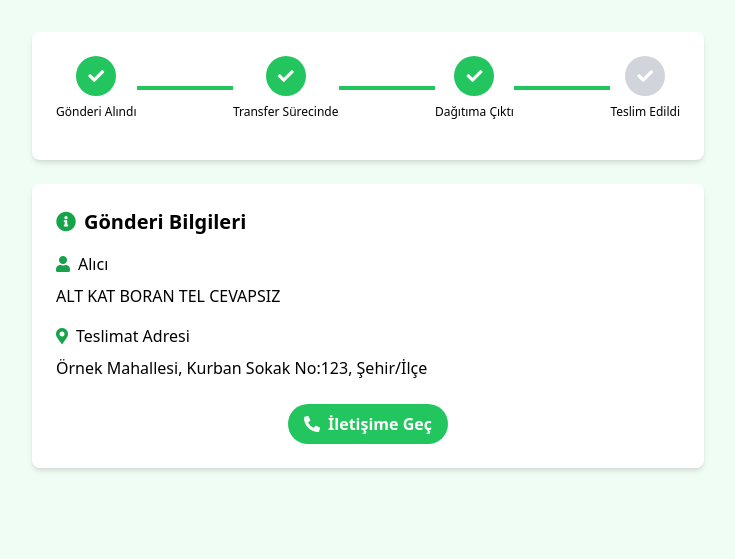
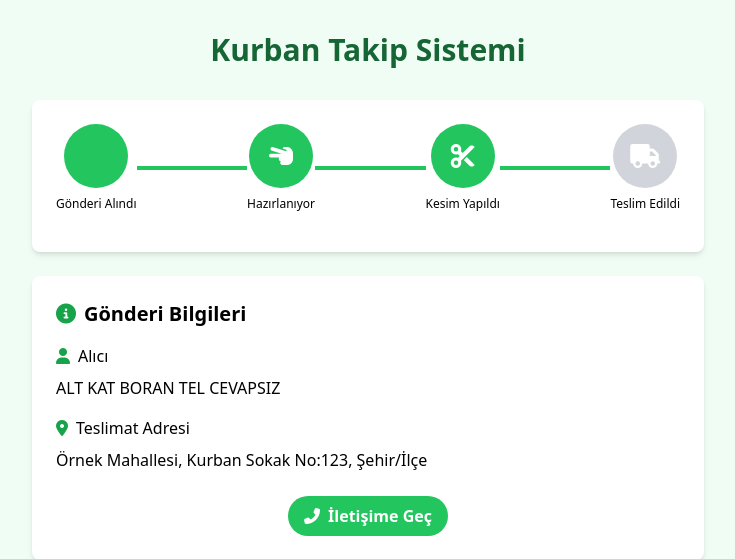
Before and after one commit to afpthedev/KTS, a Flask app: page / in a window 1280 px wide. Shown: the top 559 px of the page, without its empty margins (272-1007 px from the left). Run offline with Flask 3, Linux system fonts and the light colour scheme; some libraries are stand-ins or nearby versions.

Commit message:
Güncellemeler

```diff
--- a/app.py
+++ b/app.py
@@ -6,10 +6,10 @@ app = Flask(__name__)
 def index():
     kurban_durumu = {
         'asamalar': [
-            {'ad': 'Gönderi Alındı', 'tamamlandi': True},
-            {'ad': 'Transfer Sürecinde', 'tamamlandi': True},
-            {'ad': 'Dağıtıma Çıktı', 'tamamlandi': True},
-            {'ad': 'Teslim Edildi', 'tamamlandi': False}
+            {'ad': 'Gönderi Alındı', 'tamamlandi': True, 'icon': 'fa-sheep'},
+            {'ad': 'Hazırlanıyor', 'tamamlandi': True, 'icon': 'fa-hand-scissors'},
+            {'ad': 'Kesim Yapıldı', 'tamamlandi': True, 'icon': 'fa-cut'},
+            {'ad': 'Teslim Edildi', 'tamamlandi': False, 'icon': 'fa-truck'}
         ],
         'alici': 'ALT KAT BORAN TEL CEVAPSIZ',
         'adres': 'Örnek Mahallesi, Kurban Sokak No:123, Şehir/İlçe'
--- a/templates/index.html
+++ b/templates/index.html
@@ -5,21 +5,23 @@
     <meta name="viewport" content="width=device-width, initial-scale=1.0">
     <title>Kurban Takip Sistemi</title>
     <script src="https://cdn.tailwindcss.com"></script>
-    <link href="https://cdnjs.cloudflare.com/ajax/libs/font-awesome/5.15.3/css/all.min.css" rel="stylesheet">
+    <link href="https://cdnjs.cloudflare.com/ajax/libs/font-awesome/6.4.0/css/all.min.css" rel="stylesheet">
 </head>
 <body class="bg-green-50 min-h-screen p-8">
     <div class="max-w-2xl mx-auto">
+        <h1 class="text-3xl font-bold text-center mb-8 text-green-800">Kurban Takip Sistemi</h1>
+
         <div class="bg-white rounded-lg shadow-md p-6 mb-6">
             <div class="flex justify-between items-center mb-4">
                 {% for asama in kurban_durumu.asamalar %}
                     <div class="flex flex-col items-center">
-                        <div class="w-10 h-10 rounded-full {% if asama.tamamlandi %}bg-green-500{% else %}bg-gray-300{% endif %} flex items-center justify-center text-white">
-                            <i class="fas fa-check"></i>
+                        <div class="w-16 h-16 rounded-full {% if asama.tamamlandi %}bg-green-500{% else %}bg-gray-300{% endif %} flex items-center justify-center text-white">
+                            <i class="fas {{ asama.icon }} text-2xl"></i>
                         </div>
                         <span class="text-xs mt-2 text-center">{{ asama.ad }}</span>
                     </div>
                     {% if not loop.last %}
-                        <div class="flex-grow h-1 bg-green-500"></div>
+                        <div class="flex-grow h-1 {% if asama.tamamlandi %}bg-green-500{% else %}bg-gray-300{% endif %}"></div>
                     {% endif %}
                 {% endfor %}
             </div>
```
